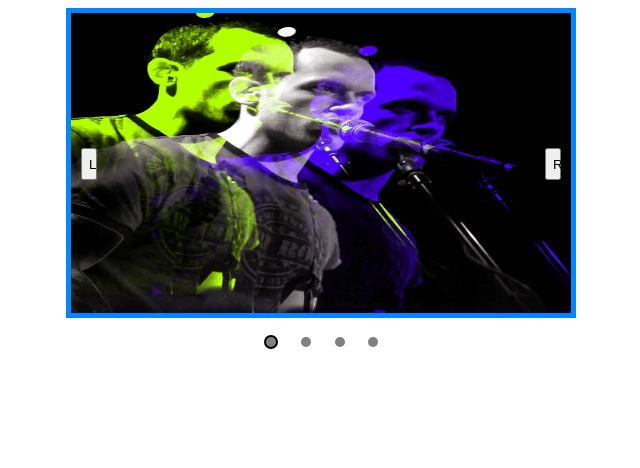
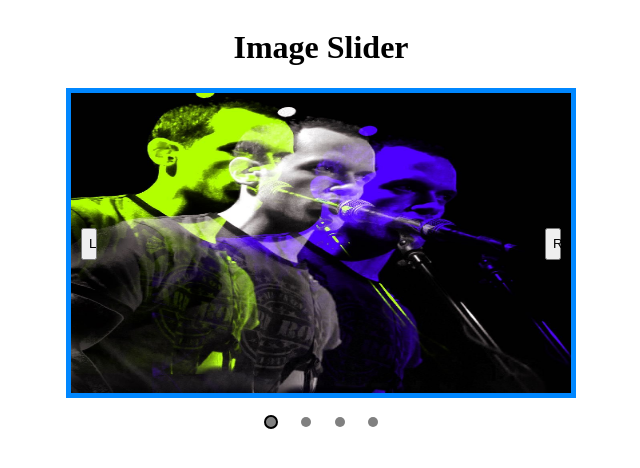
Before and after one commit to wsa138/odin-image-slider, a website: page index.html in a window 1280 px wide. Shown: the top 468 px of the page, without its empty margins (319-959 px from the left). Drawn offline with Linux system fonts and the light colour scheme.

Commit message:
Added header.

```diff
--- a/index.html
+++ b/index.html
@@ -8,6 +8,7 @@
 </head>
 
 <body>
+  <h1>Image Slider</h1>
   <div class="frame">
     <div class="images-container">
       <img class="images" src="images/b.jpg" alt="Guy singing into microphone" />
```
